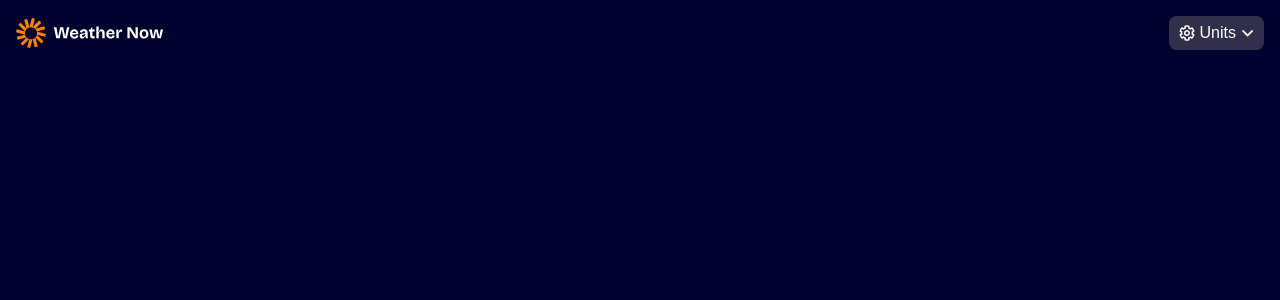
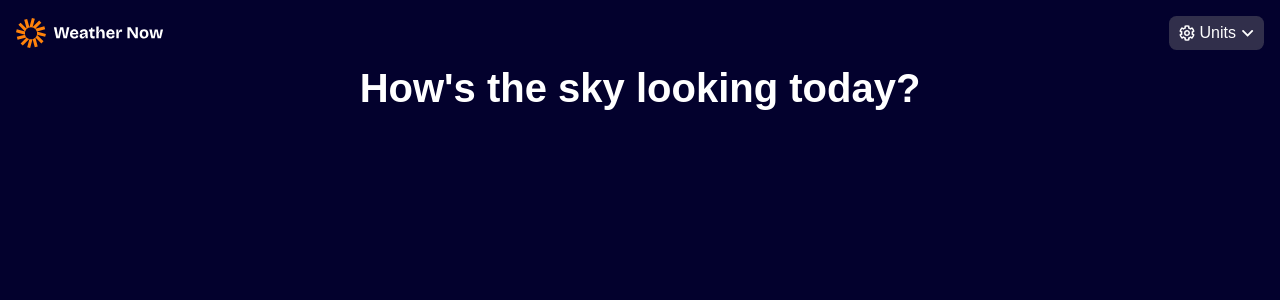
Before and after one commit to Anfield-Lam/front-end-mentor-weather-app-main, a React (Vite) app: page / in a window 1280 px wide. Shown: the top 300 px of the page. Built offline with nearby package versions, Linux system fonts and the light colour scheme.

Commit message:
above search bar text

```diff
--- a/src/App.css
+++ b/src/App.css
@@ -1,4 +1,12 @@
 .app {
   display: flex;
+  flex-direction: column;
   margin: 1rem;
 }
+
+.aboveSearchBarText {
+  text-align: center;
+  font-weight: 600;
+  font-size: 2.5rem;
+  padding: 1rem 2rem;
+}
--- a/src/App.jsx
+++ b/src/App.jsx
@@ -3,9 +3,10 @@ import Header from "./Header.jsx"
 
 function App() {
   return (
-    <app className="app">
+    <div className="app">
       <Header/>
-    </app>
+      <div className='aboveSearchBarText'>How's the sky looking today?</div>
+    </div>
   )
 }
 
```
